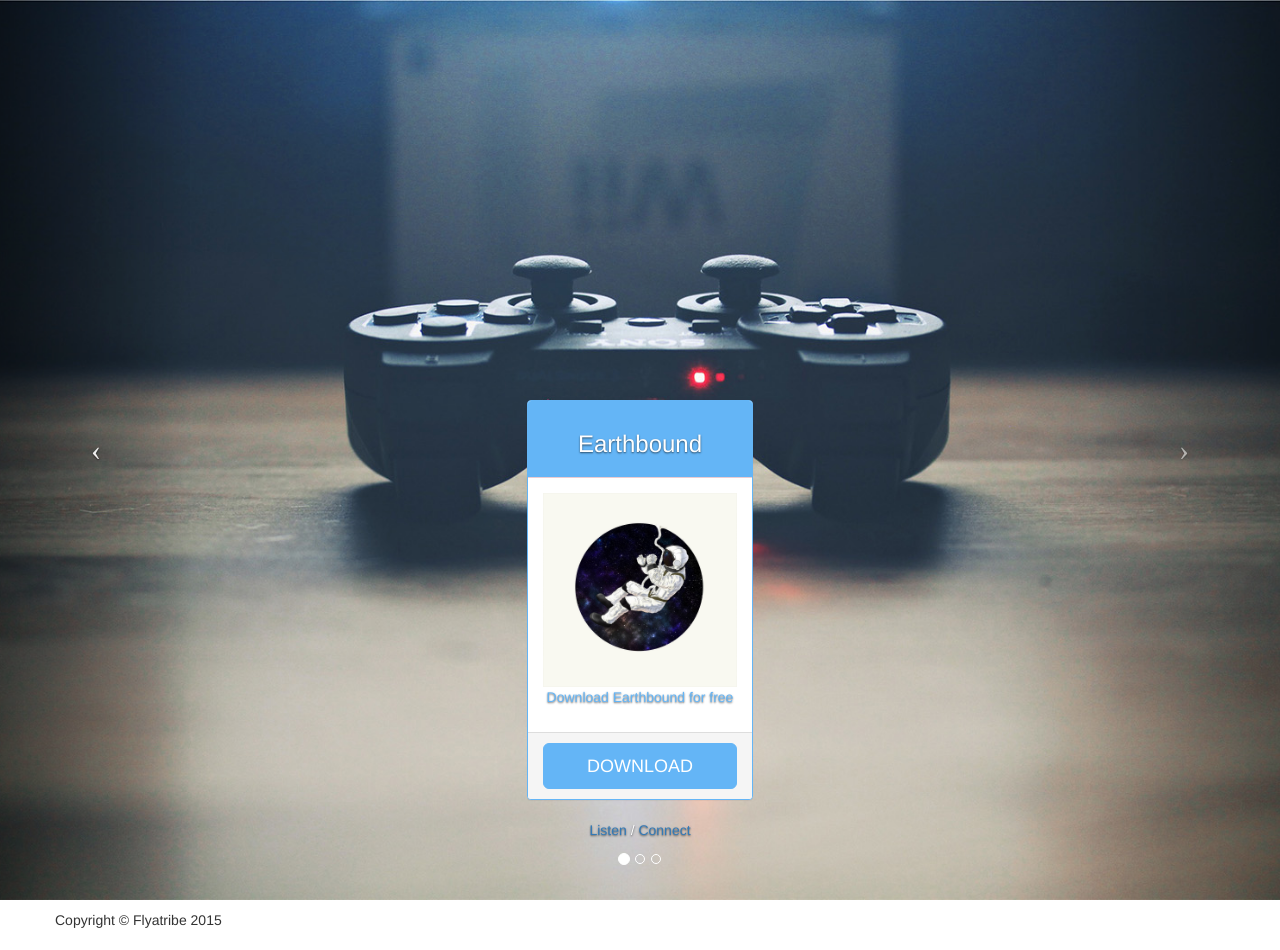
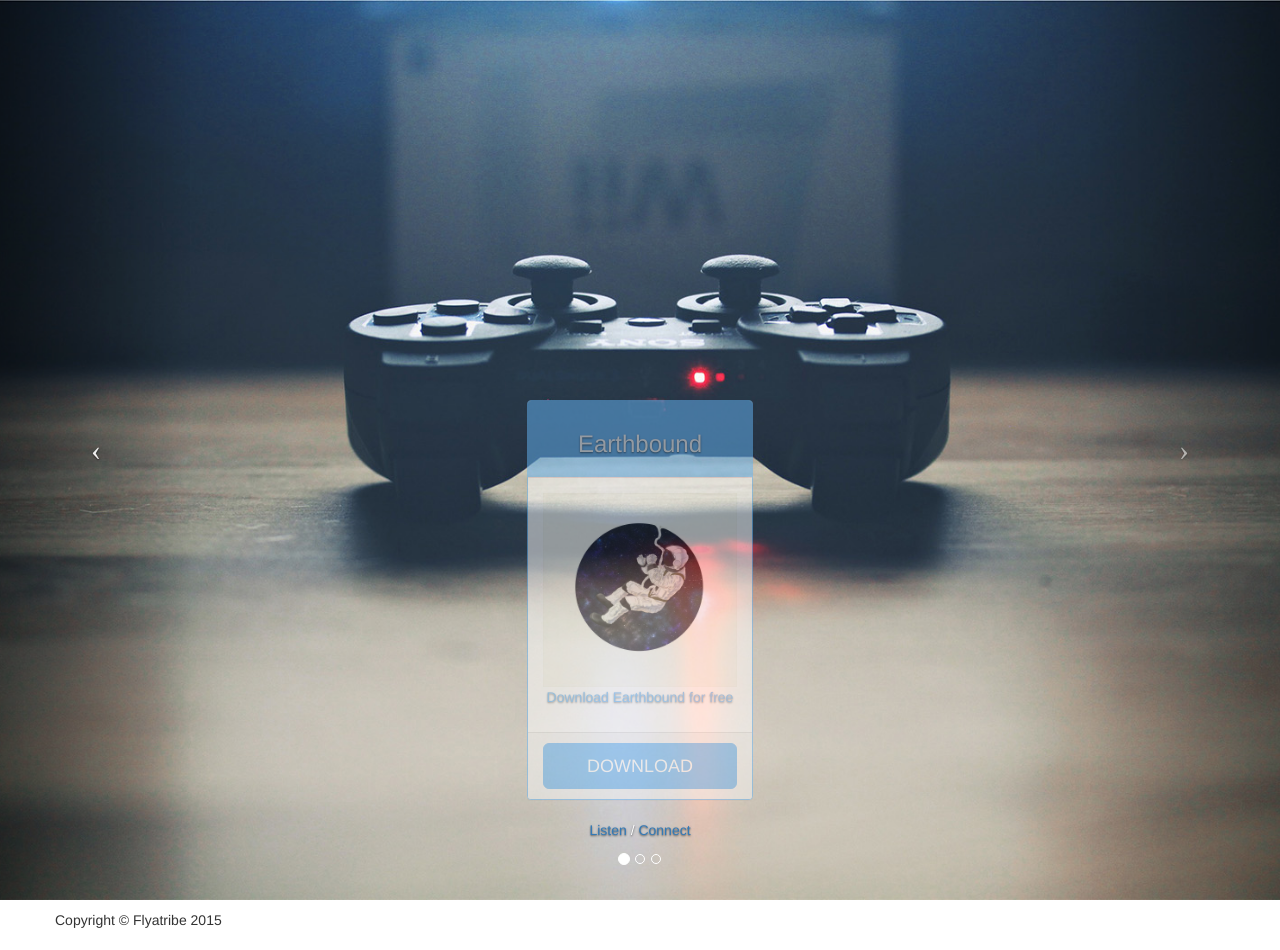
Before and after one commit to flyatribe/flyatribe.github.io, a Jekyll site: the page built from index.html, in a window 1280 px wide. Built offline with Jekyll 4.4.1, drawn with Linux system fonts in a browser that asks for light colours; some web fonts are replaced.

Commit message:
changing opacity

```diff
--- a/_includes/body.html
+++ b/_includes/body.html
@@ -38,7 +38,7 @@
                 <div class="fill" style="background-image: url(img/zoom-bg-1.jpg);"></div>
                 <div class="carousel-caption">
 					            <div class="col-md-4
-								 col-md-offset-4" >
+								 col-md-offset-4" style="opacity:0.5">
 					                <div class="panel panel-danger">
 					                    <div class="panel-heading"><h3 class="text-center">Earthbound</h3></div>
 					                    <div class="panel-body text-center">
```
